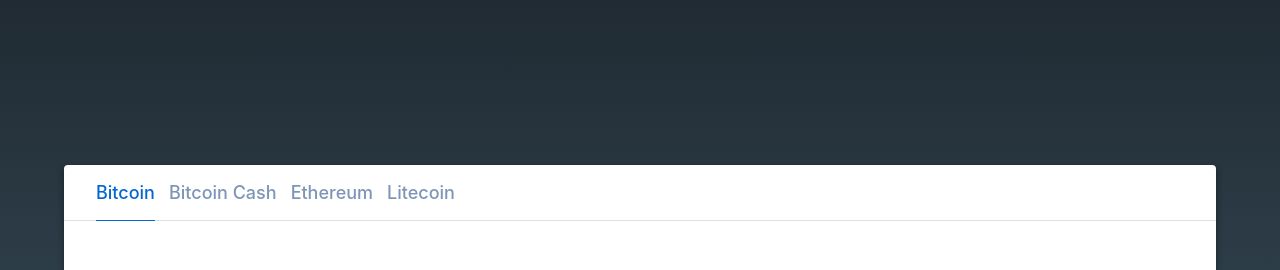
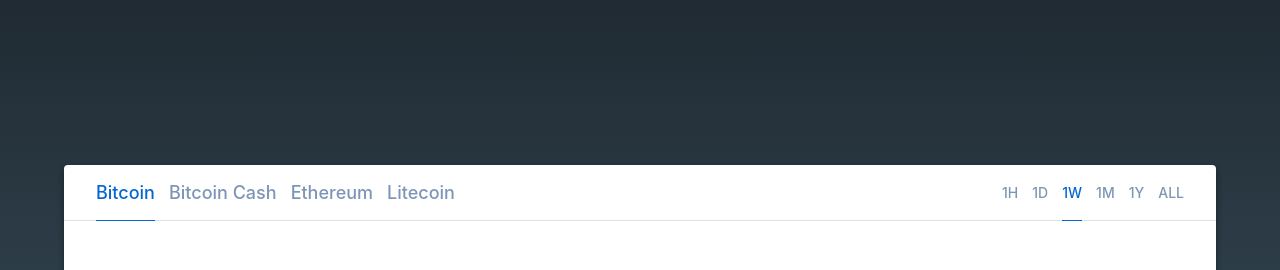
Before and after one commit to boyeoffice/vue-coinbase, a Vue app: page / in a window 1280 px wide. Shown: the top 270 px of the page. Built offline with nearby package versions, Linux system fonts and the light colour scheme; no server answers.

Commit message:
Working on both right and left tabs :wrench:

```diff
--- a/src/App.vue
+++ b/src/App.vue
@@ -5,7 +5,11 @@
         <div class="tabs">
           <left-tab :itemData="CRYPTOCURRENCY"
                     :spotPrices="spotPrices"
-                    @triggerCurrency="getCurrency"/>
+                    @triggerCurrency="getCurrency"
+                    :selectedCryptocurrencyIndex="selectedCryptocurrencyIndex"/>
+          <right-tab @triggerDuration="getDuration"
+                      :itemData="DURATION"
+                      :selectedDurationIndex="selectedDurationIndex"/>
         </div>
       </div>
     </div>
@@ -14,9 +18,12 @@
 
 <script>
 import LeftTab from './components/LeftTab'
+import RightTab from './components/RightTab'
+import currencyFormatter from 'currency-formatter'
 export default {
   components: {
-    LeftTab
+    LeftTab,
+    RightTab
   },
   name: 'App',
   data(){
@@ -48,13 +55,18 @@
     }
   },
   methods: {
-    getCurrency (data) {
-      console.log(data.name)
+    getCurrency (index, data, spotPrices) {
+      //console.log(data.name)
+      this.selectedCryptocurrencyIndex = index
+    },
+    getDuration(index, data) {
+      //console.log(data)
+      this.selectedDurationIndex = index
     },
     async fetchSpot() {
       this.selectedCryptocurrency = this.CRYPTOCURRENCY[0]
       let response = await fetch(this.url + this.ACTIVE_CURRENCY + '/spot?')
-      let { data }= await response.json()
+      let { data } = await response.json()
       //console.log(data)
       let spotPrices = data
       let formattedSpotPrices = spotPrices
@@ -62,8 +74,14 @@
               .map(e => ({ ...e, amount: +e.amount }))
       this.spotPrices = formattedSpotPrices
   	  this.spotPrice = this.spotPrices[0]
-      //let TITLE = this.CRYPTOCURRENCY[0].upper + ':' + ' ' + currencyFormatter.format(this.spotPrice.amount, { code: 'USD' })
-      //document.title = TITLE
+      let TITLE = this.CRYPTOCURRENCY[0].upper + ':' + ' ' + currencyFormatter.format(this.spotPrice.amount, { code: 'USD' })
+      document.title = TITLE
+      this.fetchPrice()
+    },
+    async fetchPrice() {
+      let response = await fetch(this.url + '/btc-usd/historic?period=week')
+      let { data } = await response.json()
+      console.log(data)
     }
   },
   created () {
--- a/src/components/LeftTab.vue
+++ b/src/components/LeftTab.vue
@@ -21,11 +21,15 @@
     },
     spotPrices: {
       type: Array
+    },
+    selectedCryptocurrencyIndex: {
+      type: Number,
+      default: 0
     }
   },
   data() {
     return {
-      selectedCryptocurrencyIndex: 0
+
     }
   }
 }
--- a/src/components/RightTab.vue
+++ b/src/components/RightTab.vue
@@ -1,7 +1,12 @@
 <template lang="html">
   <div class="Tabs" role="tabpanel">
     <div class="Tabs-item"
-          v-for="(data, index) in itemData">
+          v-for="(data, index) in itemData"
+          :aria-labelledby="data.codename"
+          tabindex="-1"
+          @click="$emit('triggerDuration', index, data)"
+          :class="(index === selectedDurationIndex) && 'selected'">
+      <span>{{ data.codename }}</span>
 
     </div>
   </div>
@@ -12,6 +17,15 @@
   props: {
     itemData: {
       type: Array
+    },
+      selectedDurationIndex: {
+        type: Number,
+        default: 2
+      }
+  },
+  data() {
+    return {
+
     }
   }
 }
```
